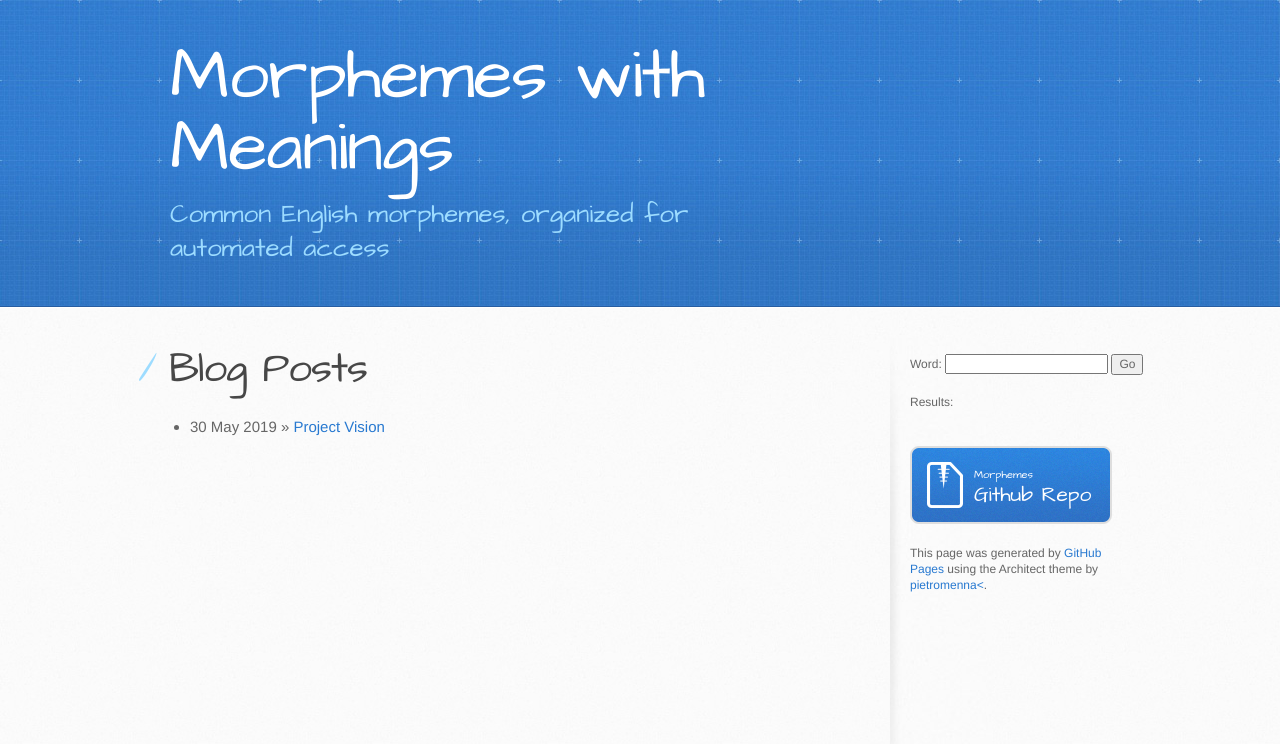
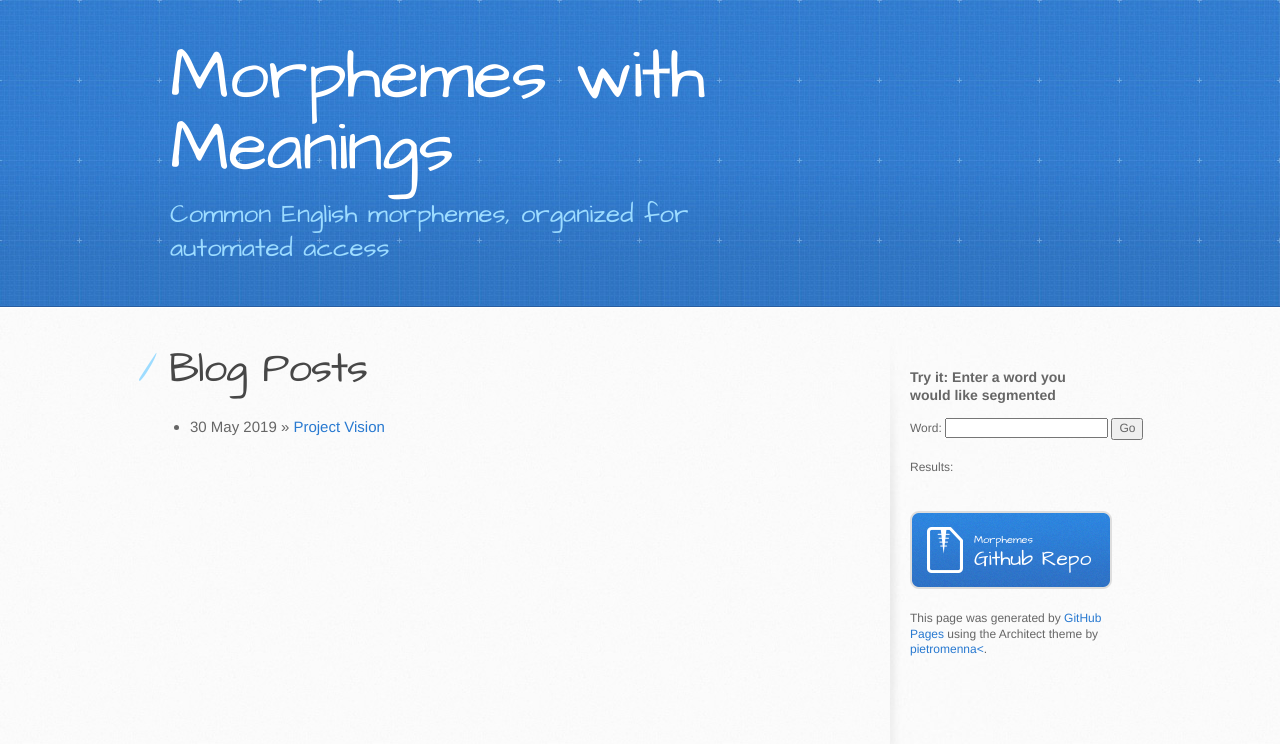
Before and after one commit to colingoldberg/morphemes, a Jekyll site: the page built from docs/index.html, in a window 1280 px wide. Shown: the top 744 px of the page. Built offline with Jekyll 4.4.1, drawn with Linux system fonts in a browser that asks for light colours; nearby versions of some CDN libraries.

Commit message:
Update default.html

```diff
--- a/docs/_layouts/default.html
+++ b/docs/_layouts/default.html
@@ -38,6 +38,7 @@
 
           <br />
           <div>
+            <h3>Try it: Enter a word you would like segmented</h3>
           	<p><nobr>Word: <input type="text" id="word1"> <button type="button" onclick="getWordSegments()">Go</button></nobr>
           	</p>
           	<p>Results: <span id="results" style="display:block; width:400px;"></span></p>
```
